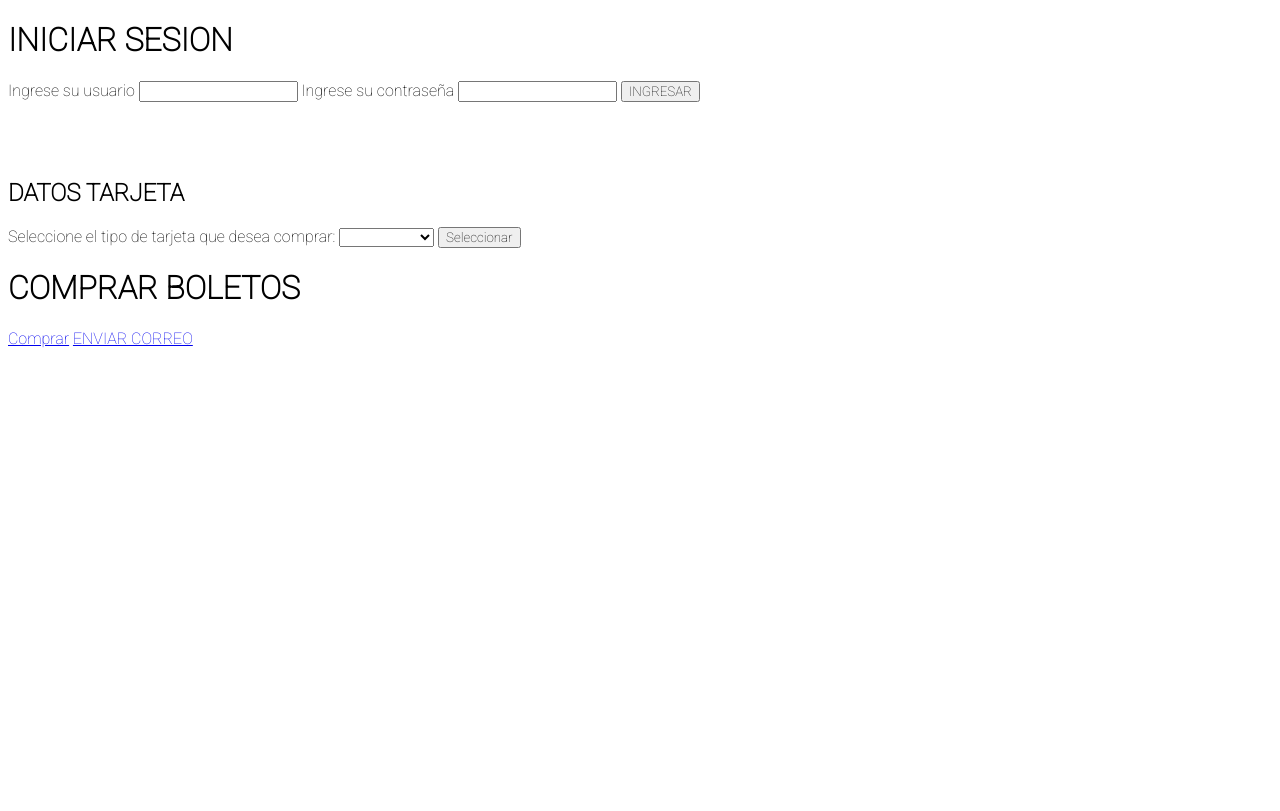
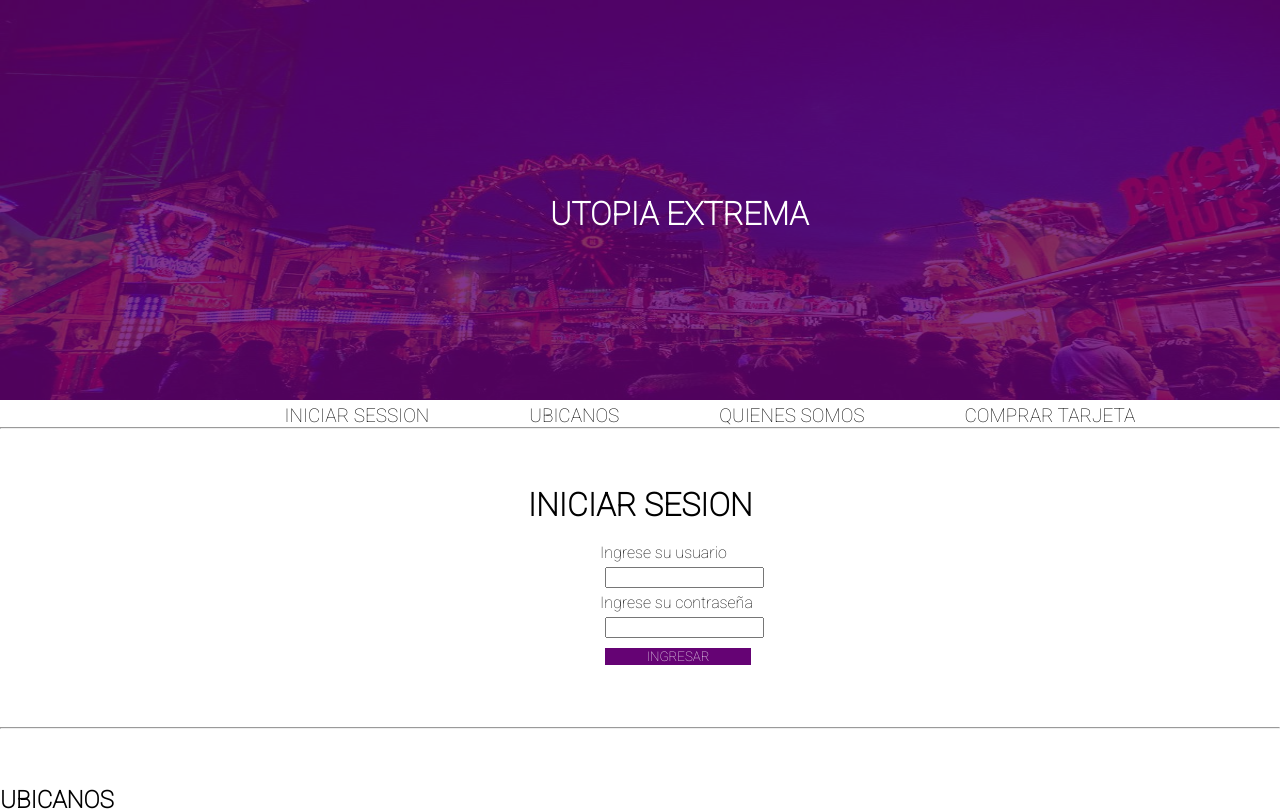
Before and after one commit to davidstivenmerchan/Utopia-extrema, a PHP site: page / in a window 1280 px wide. Shown: the top 811 px of the page. Before the commit the page ends 348 px from the top, so only its background shows below. Run offline with PHP 8.4, Linux system fonts and the light colour scheme; tables that the repository leaves empty or names only in its code hold one stand-in row (values such as "Sample post"); some libraries are stand-ins or nearby versions.

Commit message:
interfaz basica

```diff
--- a/css/index.css
+++ b/css/index.css
@@ -1,8 +1,125 @@
 *{
+    margin: 0;
     font-family: 'Roboto', sans-serif;
 }
 
+body{
+
+
+}
 .clienteC{
     width: 200px;
 
+
 }
+
+.capas{
+    width:100%;
+    height: 400px;
+    background: rgba(101, 3, 116,.8);
+    position: absolute;
+    top: 0;
+    left: 0;
+
+
+
+}
+.imagen1{
+    width: 100%;
+    height: 400px;
+    position: relative;
+}
+.tituloo{
+    position: absolute;
+    color: white;
+    margin-top: 195px;
+    margin-left: 550px;
+
+}
+.navegacion{
+    display: flex;
+    justify-content: center;
+
+}
+.navegacion li{
+    list-style: none;
+    margin-left: 100px;
+}
+.navegacion li a{
+    text-decoration: none;
+    cursor: pointer;
+    color: black;
+    font-size: 19px;
+}
+.paubicanos{
+    display: flex;
+}
+.hiubicanos1 {
+    padding: 10px;
+}
+
+.hiubicanos1 h4{
+    margin-top: 20px;
+}
+.face{
+    width: 70px;
+    margin-top: 60px;
+    margin-left: 35px;
+}
+
+.paquienes div{
+    margin-top: 20px;
+    width: 500px;
+    margin-left: 20px;
+}
+.paquienes{
+    display: flex;
+}
+.paquienes div img{
+    width: 100%;
+    height: 100%;
+}
+
+.paquienes div p{
+    font-size: 19px;
+}
+h1{
+    text-align: center;
+}
+.iniciar{
+    margin-left: 600px;
+    width: 200px;
+    display: block;
+    justify-content: center;
+
+
+}
+.iniciar input{
+    margin: 5px;
+}
+.iniciar label{
+    text-align: center;
+}
+.envio{
+margin-left: 10px;
+background: rgba(101, 3, 116);
+color: white;
+border: none;
+width: 73%;
+cursor: pointer;
+}
+
+.envio:hover{
+    background: black;
+}
+.envior{
+    margin-left: 10px;
+background: rgba(101, 3, 116);
+color: white;
+border: none;
+cursor: pointer;
+}
+
+.envior:hover{
+    background: black;
+}
--- a/index.php
+++ b/index.php
@@ -19,21 +19,120 @@ $info = mysqli_fetch_assoc($query2);
     <link href="https://fonts.googleapis.com/css2?family=Roboto:wght@100&display=swap" rel="stylesheet">
     <script src="https://ajax.googleapis.com/ajax/libs/jquery/2.1.4/jquery.min.js"></script>
 
-    <title>INGRESAR</title>
+    <title>UTOPIA EXTREMA</title>
     <link rel="stylesheet" href="css/index.css">
 </head>
 <body>
+
+
+    <img src="imagenes/feria.jpg" alt="encabezado" class="imagen1">
+
+    <div class="capas">
+      <h1 class="tituloo">UTOPIA EXTREMA</h1>
+    </div>
+    <nav>
+      <ul class="navegacion">
+        <li><a href=""> INICIAR SESSION</a></li>
+        <li><a href=""> UBICANOS</a></li>
+        <li><a href=""> QUIENES SOMOS</a></li>
+        <li><a href=""> COMPRAR TARJETA</a></li>
+
+      </ul>
+    </nav>
+    <hr>
+    <br>
+    <br>
+    <br>
+
     <h1>INICIAR SESION</h1>
-    <form action="php/validar.php" method="POST">
+  <br>
+
+    <form action="php/validar.php" method="POST" class="iniciar">
         <label for="usu">Ingrese su usuario</label>
         <input type="text" id="usu" autocomplete="off" name="usu">
         <label for="pass">Ingrese su contraseña</label>
         <input type="password" id="pass" autocomplete="off" name="pass">
-        <input type="submit" value="INGRESAR">
+        <input type="submit" value="INGRESAR" class="envio">
     </form>
     <br>
     <br>
     <br>
+
+    <hr>
+    <br>
+    <br>
+    <br>
+
+
+    <h2>UBICANOS</h2>
+
+
+    <div class="paubicanos">
+      <div class="hiubicanos1">
+        <p>Lorem ipsum dolor, sit amet consectetur
+        adipisicing elit. Voluptas velit, dolores
+        nam eius nihil, provident quas minima sequi
+        ratione maiores obcaecati reiciendis ex!
+        Sint delectus eveniet eaque quo expedita
+        architecto.Lorem ipsum dolor, sit amet consectetur
+        adipisicing elit. Voluptas velit, dolores
+        nam eius nihil, provident quas minima sequi
+        ratione maiores obcaecati reiciendis ex!
+        Sint delectus eveniet eaque quo expedita
+        architecto.</p>
+
+        <h4>NUESTROS NUMERO: +57 3156254560, +57 445432134 </h4>
+        <h4>NUESTRO CORREO: extremautopia@gmail.com </h4>
+        <div class="iconos">
+        <img src="imagenes/facebook.png" alt="" class="face">
+        <img src="imagenes/insta.jpg" alt="" class="face">
+        <img src="imagenes/twitter.png" alt="" class="face">
+        <img src="imagenes/you.png" alt="" class="face">
+        </div>
+
+      </div>
+      <div class="hiubicanos2">
+      <iframe src="https://www.google.com/maps/embed?pb=!1m18!1m12!1m3!1d3976.602058065169!2d-74.09416458573685!3d4.664824943267698!2m3!1f0!2f0!3f0!3m2!1i1024!2i768!4f13.1!3m3!1m2!1s0x0%3A0x0!2zNMKwMzknNTYuNiJOIDc0wrAwNSczMS44Ilc!5e0!3m2!1ses!2sco!4v1616545514558!5m2!1ses!2sco" width="600" height="450" style="border:0;" allowfullscreen="" loading="lazy"></iframe>      </div>
+    </div>
+
+    <hr>
+    <br>
+    <br>
+    <br>
+
+
+    <h2>QUIENES SOMOS</h2>
+    <div class="paquienes">
+        <div><img src="imagenes/mexico.jpg" alt=""></div>
+        <div><p>Lorem ipsum dolor, sit amet consectetur
+            adipisicing elit. Voluptas velit, dolores
+            nam eius nihil, provident quas minima sequi
+            ratione maiores obcaecati reiciendis ex!
+            Sint delectus eveniet eaque quo expedita
+            architecto.Lorem ipsum dolor, sit amet consectetur
+            adipisicing elit. Voluptas velit, dolores
+            nam eius nihil, provident quas minima sequi
+            ratione maiores obcaecati reiciendis ex!
+            Sint delectus eveniet eaque quo expedita
+            architecto.Lorem ipsum dolor, sit amet consectetur
+            adipisicing elit. Voluptas velit, dolores
+            nam eius nihil, provident quas minima sequi
+            ratione maiores obcaecati reiciendis ex!
+            Sint delectus eveniet eaque quo expedita
+            architecto.Lorem ipsum dolor, sit amet consectetur
+            adipisicing elit.</p> </div>
+        <div><img src="imagenes/_mv2.jpg" alt=""></div>
+
+    </div>
+    <br>
+    <br>
+    <br>
+    <hr>
+    <br>
+    <br>
+    <br>
+
+
     <div class="card">
       <form method="post">
           <h2>DATOS TARJETA</h2>
@@ -45,7 +144,7 @@ $info = mysqli_fetch_assoc($query2);
             <?php echo $card['name_card'] ?></option>
             <?php endforeach;?>
           </select>
-          <input type="submit" name="insertar" value="Seleccionar"/>
+          <input class="envior" type="submit" name="insertar" value="Seleccionar"/>
       </form>
     </div>
 
@@ -124,15 +223,22 @@ $info = mysqli_fetch_assoc($query2);
 
       </form>
     </div>
+    <br>
+    <br>
+    <br>
+    <hr>
+    <br>
+    <br>
+    <br>
 
-    <h1>COMPRAR BOLETOS</h1>
+    <!-- <h1>COMPRAR BOLETOS</h1>
 
 
     <a href="php/generarQR.php">Comprar</a>
 
 
 
-    <a href="php/correo.php">ENVIAR CORREO</a>
+    <a href="php/correo.php">ENVIAR CORREO</a> -->
 
 
    <!--  <div class="clienteC">
--- a/js/compraCard.js
+++ b/js/compraCard.js
@@ -1,7 +1,7 @@
 jQuery(document).on('submit',' #form_insert', function(event){
     event.preventDefault();
     jQuery.ajax({
-        url: 'php/insertar.php',
+        url: 'php/insertar.php' ,
         type: 'POST',
         dataType: 'json',
         data: $(this).serialize() ,
--- a/php/generarQR.php
+++ b/php/generarQR.php
@@ -9,7 +9,7 @@
     if(!file_exists($QR))
         mkdir($QR);
 
-    $filename = $QR.'juan.png';
+    $filename = $QR.'daniela.png';
 
     $tamanio = 5;
     $level = 'Q';
```
Also changed, not shown: php/enviandoelhptacorreo/Correo.php (+7 -2 lines), codigosQR/imgqr/daniela.png (added), imagenes/PRIMERLOGO.png (added), imagenes/_mv2.jpg (added), imagenes/facebook.png (added), imagenes/feria.jpg (added), imagenes/insta.jpg (added), imagenes/mecanico.jpg (added), imagenes/mexico.jpg (added), imagenes/twitter.png (added), imagenes/you.png (added).
